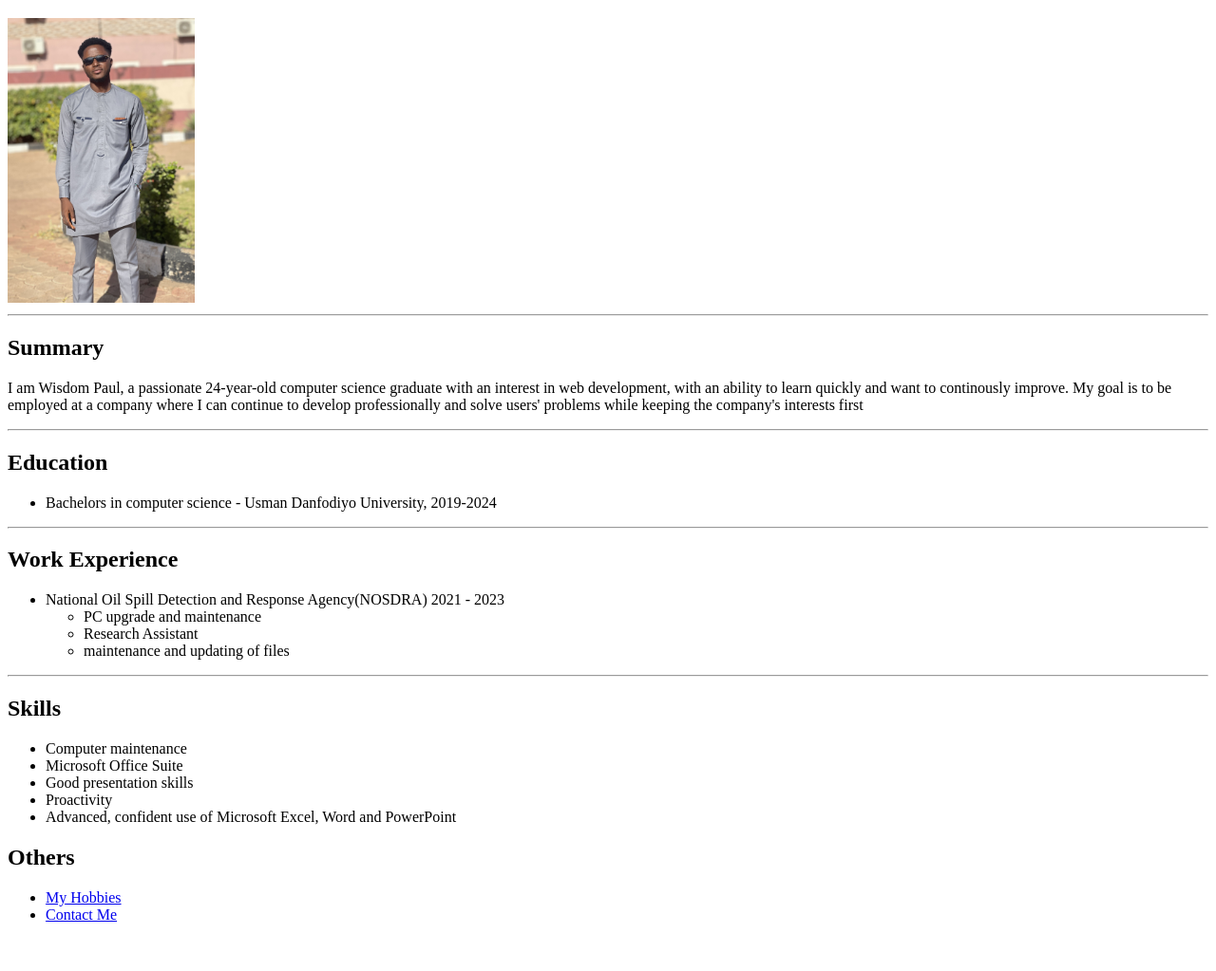
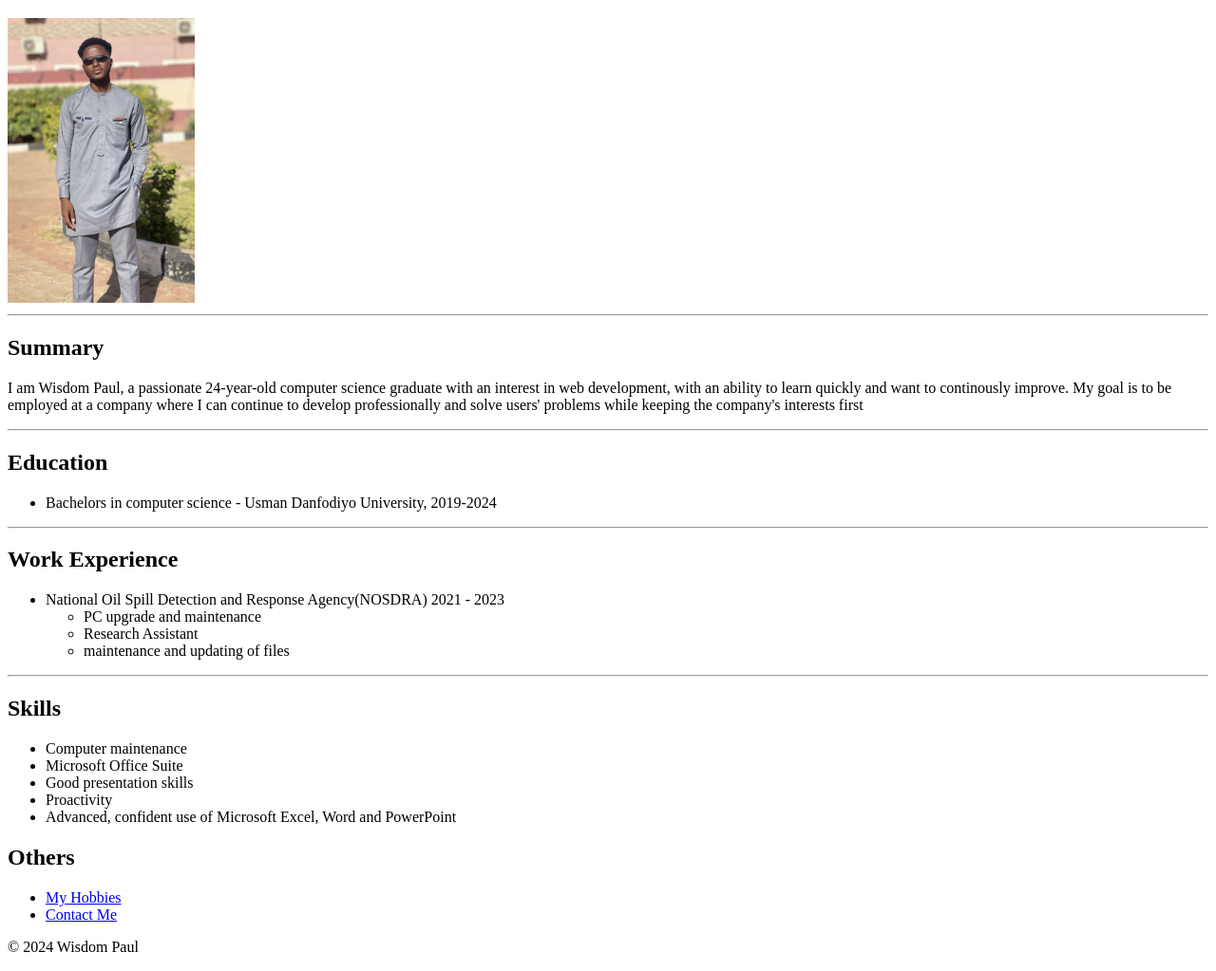
Before and after one commit to Paulwizzi/html-resume, a plain HTML site: page index.html in a window 1280 px wide. Shown: the part 61-1084 px from the top of the page at 95% size. Before the commit the page ends 1050 px from the top, so only its background shows below. Drawn offline with Linux system fonts and the light colour scheme.

Commit message:
Update index.html

```diff
--- a/index.html
+++ b/index.html
@@ -41,6 +41,9 @@
         <li><a href="./Public/Hobbies.html">My Hobbies</a></li>
         <li><a href="./Public/Contact.html">Contact Me</a></li>
     </ul>
+    <footer>
+        <p>© 2024 Wisdom Paul</p>
+    </footer>
 
 </body>
 
```
